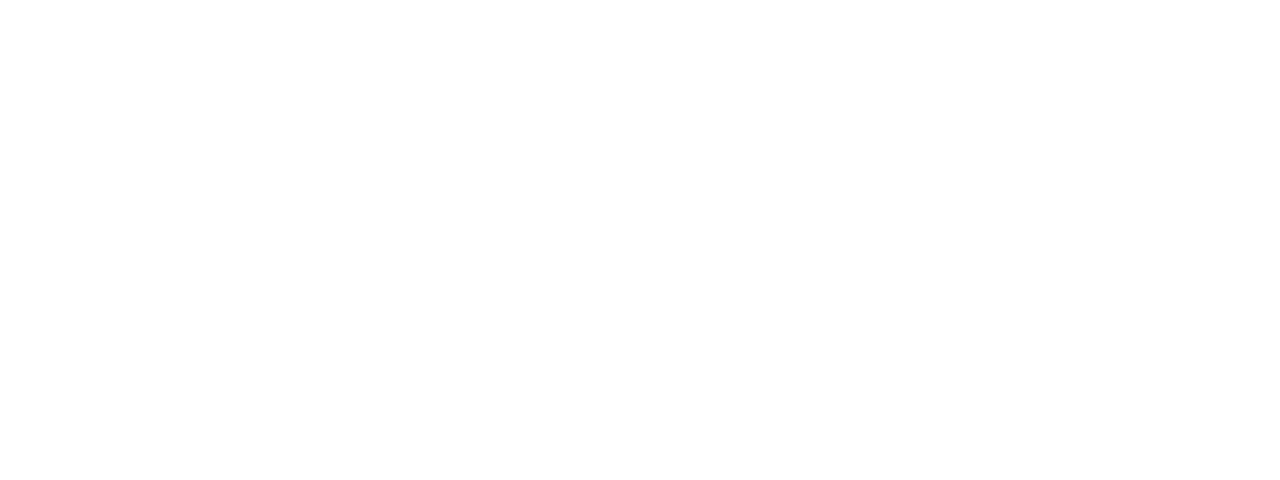
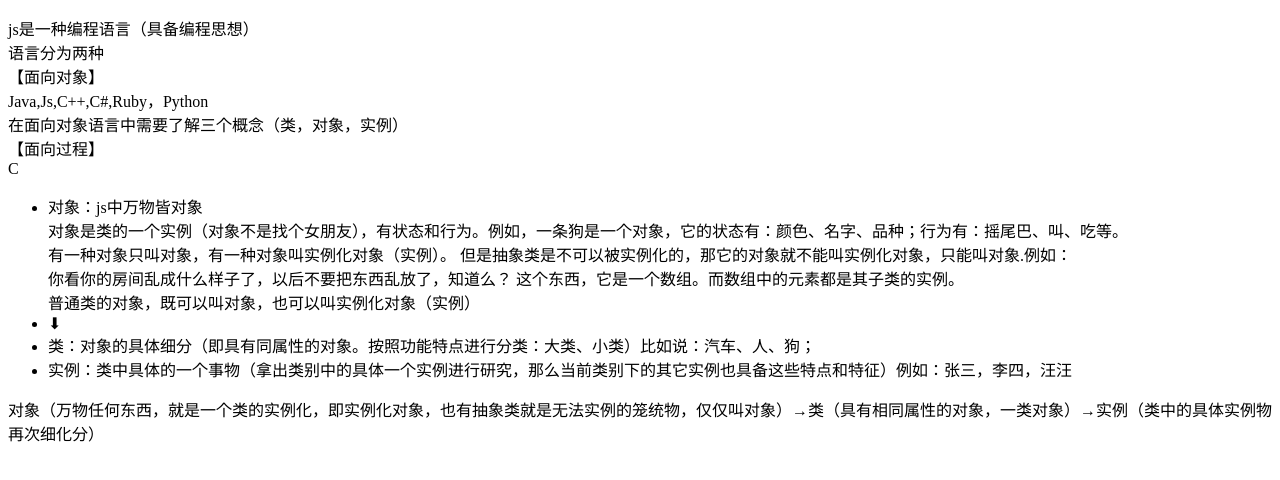
Before and after one commit to gloriousch/js, a plain HTML site: page js面向对象/index.html in a window 1280 px wide. Drawn offline with Linux system fonts and the light colour scheme.

Commit message:
js是一种面向对象的语言

```diff
--- a/js面向对象/index.html
+++ b/js面向对象/index.html
@@ -10,8 +10,46 @@
 
 <body>
   <p>
+    js是一种编程语言（具备编程思想）
+    <br> 语言分为两种
+    <br> 【面向对象】
+    <br> Java,Js,C++,C#,Ruby，Python
+    <br> 在面向对象语言中需要了解三个概念（类，对象，实例）
+    <br> 【面向过程】
+    <br> C
+  </p>
+  <p>
+    <ul>
+      <li>对象：js中万物皆对象
+        <br>对象是类的一个实例（对象不是找个女朋友），有状态和行为。例如，一条狗是一个对象，它的状态有：颜色、名字、品种；行为有：摇尾巴、叫、吃等。
+        <br>有一种对象只叫对象，有一种对象叫实例化对象（实例）。 但是抽象类是不可以被实例化的，那它的对象就不能叫实例化对象，只能叫对象.例如：
+        <br>你看你的房间乱成什么样子了，以后不要把东西乱放了，知道么？ 这个东西，它是一个数组。而数组中的元素都是其子类的实例。
+        <br>普通类的对象，既可以叫对象，也可以叫实例化对象（实例）
+      </li>
+      <li>⬇</li>
+      <li>类：对象的具体细分（即具有同属性的对象。按照功能特点进行分类：大类、小类）比如说：汽车、人、狗；</li>
+      <li>实例：类中具体的一个事物（拿出类别中的具体一个实例进行研究，那么当前类别下的其它实例也具备这些特点和特征）例如：张三，李四，汪汪</li>
+    </ul>
+  </p>
+  <p>对象（万物任何东西，就是一个类的实例化，即实例化对象，也有抽象类就是无法实例的笼统物，仅仅叫对象）→类（具有相同属性的对象，一类对象）→实例（类中的具体实例物 再次细化分）</p>
+  <script>
+    let o = {}
+    console.log(o);
+    // Object
+    //__proto__: Object
+    //   : constructor: ƒ Object()
 
-  </p>
+
+    //基于构造函数创造自定义类
+    function Fn() {
+
+    }
+    let f = new Fn();
+    console.log(f);
+    // Object
+    //__proto__: Object
+    //   : constructor: ƒ Fn()
+  </script>
 </body>
 
 </html>
```
